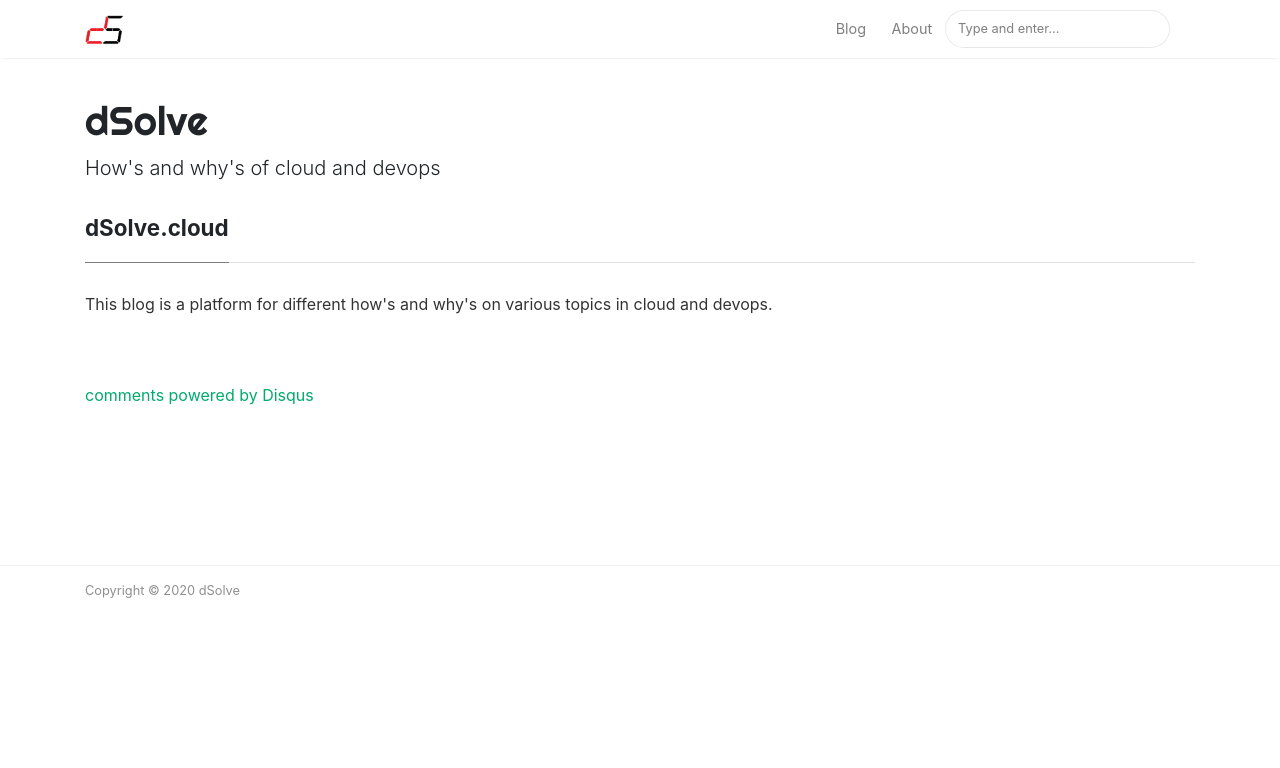
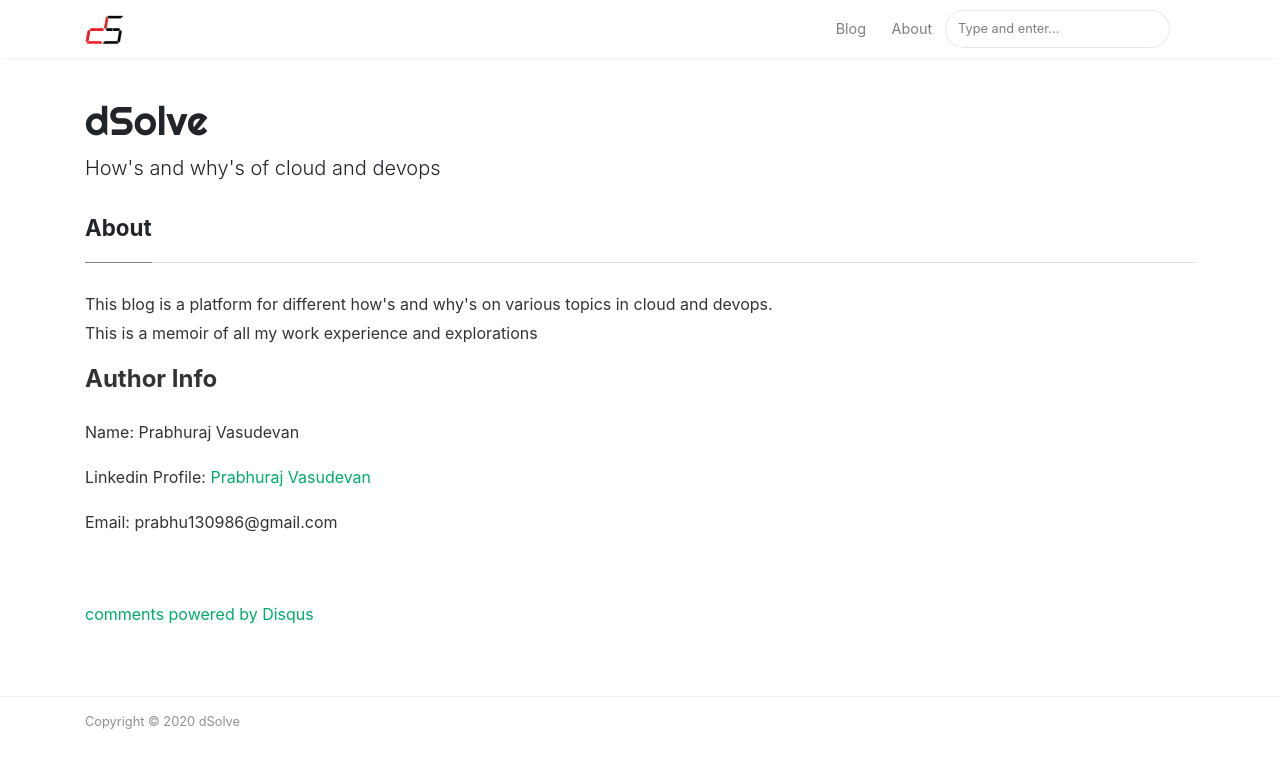
Before and after one commit to prabhu130986/dsolve, a Jekyll site: the page built from _pages/about.md, in a window 1280 px wide. Shown: the top 768 px of the page. Built offline with Jekyll 4.4.1, drawn with Linux system fonts in a browser that asks for light colours; nearby versions of some CDN libraries; comment, search, counter and statistics services are not loaded.

```diff
--- a/_config.yml
+++ b/_config.yml
@@ -19,6 +19,7 @@ authors:
     display_name: Prabhu
     gravatar: e56154546cf4be74e393c62d1ae9f9d4
     email: prabhu130986@gmail.com
+    LinkedIn: linkedin.com/in/prabhuraj-vasudevan
     description: "Author of dSolve blog."
   john:
     name: John
--- a/_pages/about.md
+++ b/_pages/about.md
@@ -1,6 +1,6 @@
 ---
 layout: page
-title: dSolve.cloud
+title: About
 permalink: /about
 comments: true
 ---
@@ -8,7 +8,12 @@ comments: true
 <div class="row justify-content-between">
 <div class="col-md-8 pr-5">
 
-<p>This blog is a platform for different how's and why's on various topics in cloud and devops.</p>
+<p>This blog is a platform for different how's and why's on various topics in cloud and devops. This is a memoir of all my work experience and explorations</p>
+
+<h4>Author Info</h4>
+<p>Name: Prabhuraj Vasudevan</p>
+<p>Linkedin Profile: <a href="https://www.linkedin.com/in/prabhuraj-vasudevan/">Prabhuraj Vasudevan</a></p>
+<p>Email: prabhu130986@gmail.com</p>
 
 <!-- <p class="mb-5"><img class="shadow-lg" src="{{site.baseurl}}/assets/images/mediumish-jekyll-template.png" alt="jekyll template mediumish" /></p>
 <h4>Documentation</h4>
```
